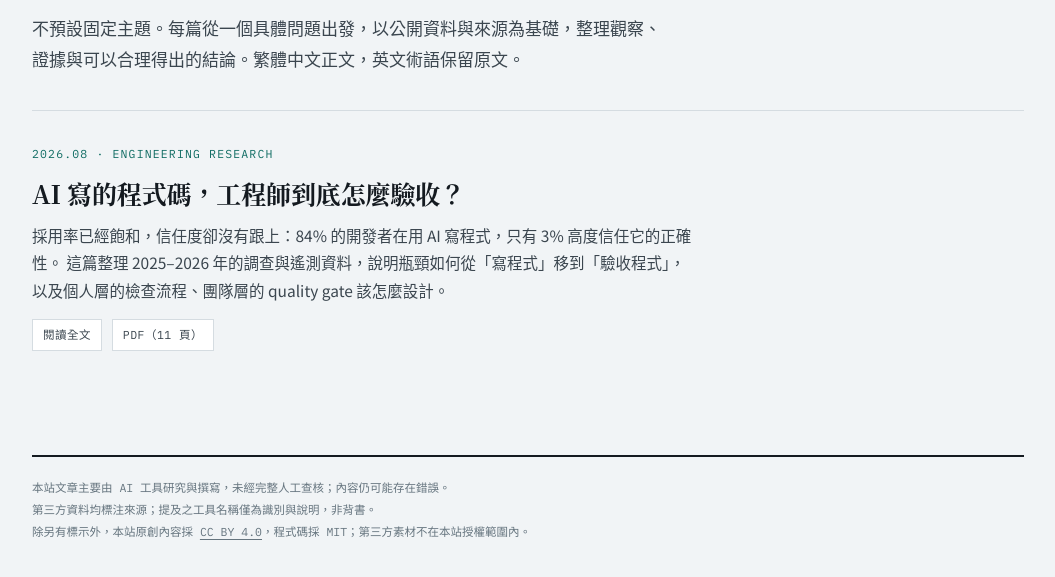
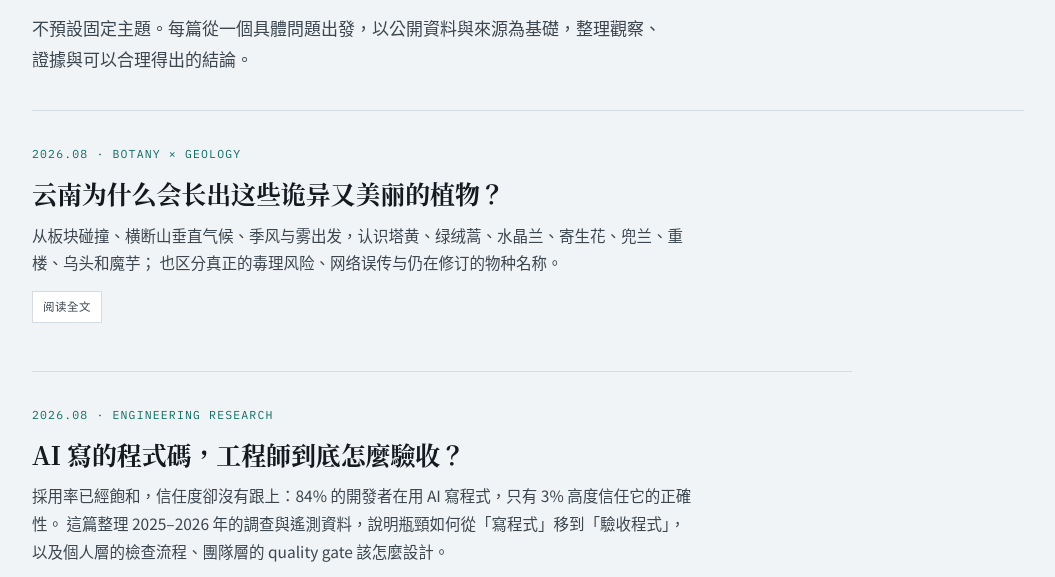
Before and after one commit to obafgkm42/random-marginalia, a plain HTML site: page index.html in a window 1280 px wide. Shown: the part 223-800 px from the top of the page, without its empty margins (112-1167 px from the left). Drawn offline with Linux system fonts and the light colour scheme.

Commit message:
List Yunnan plants investigation

```diff
--- a/index.html
+++ b/index.html
@@ -25,11 +25,25 @@
 <header class="index-head">
   <p class="kicker">Notes in the margins</p>
   <h1>Random Marginalia</h1>
-  <p class="dek">不預設固定主題。每篇從一個具體問題出發，以公開資料與來源為基礎，整理觀察、證據與可以合理得出的結論。繁體中文正文，英文術語保留原文。</p>
+  <p class="dek">不預設固定主題。每篇從一個具體問題出發，以公開資料與來源為基礎，整理觀察、證據與可以合理得出的結論。</p>
 </header>
 
 <!-- ===== 文章列表：新增文章時在最上方插入一個 <li> ===== -->
 <ul class="postlist">
+
+  <li>
+    <span class="post-date">2026.08 · Botany × Geology</span>
+    <h2 class="post-title">
+      <a href="posts/2026-08-yunnan-strange-plants/">云南为什么会长出这些诡异又美丽的植物？</a>
+    </h2>
+    <p class="post-dek">
+      从板块碰撞、横断山垂直气候、季风与雾出发，认识塔黄、绿绒蒿、水晶兰、寄生花、兜兰、重楼、乌头和魔芋；
+      也区分真正的毒理风险、网络误传与仍在修订的物种名称。
+    </p>
+    <p class="post-links">
+      <a href="posts/2026-08-yunnan-strange-plants/">阅读全文</a>
+    </p>
+  </li>
 
   <li>
     <span class="post-date">2026.08 · Engineering Research</span>
```
